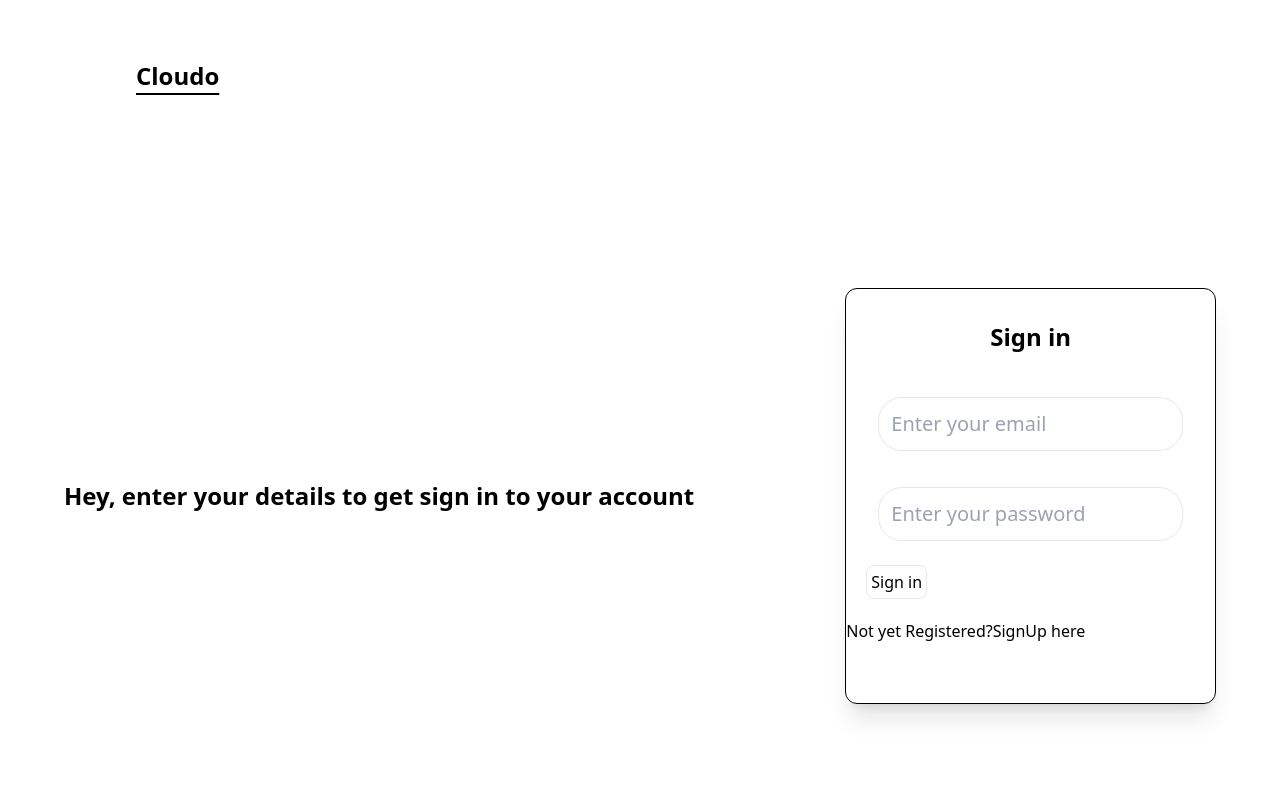
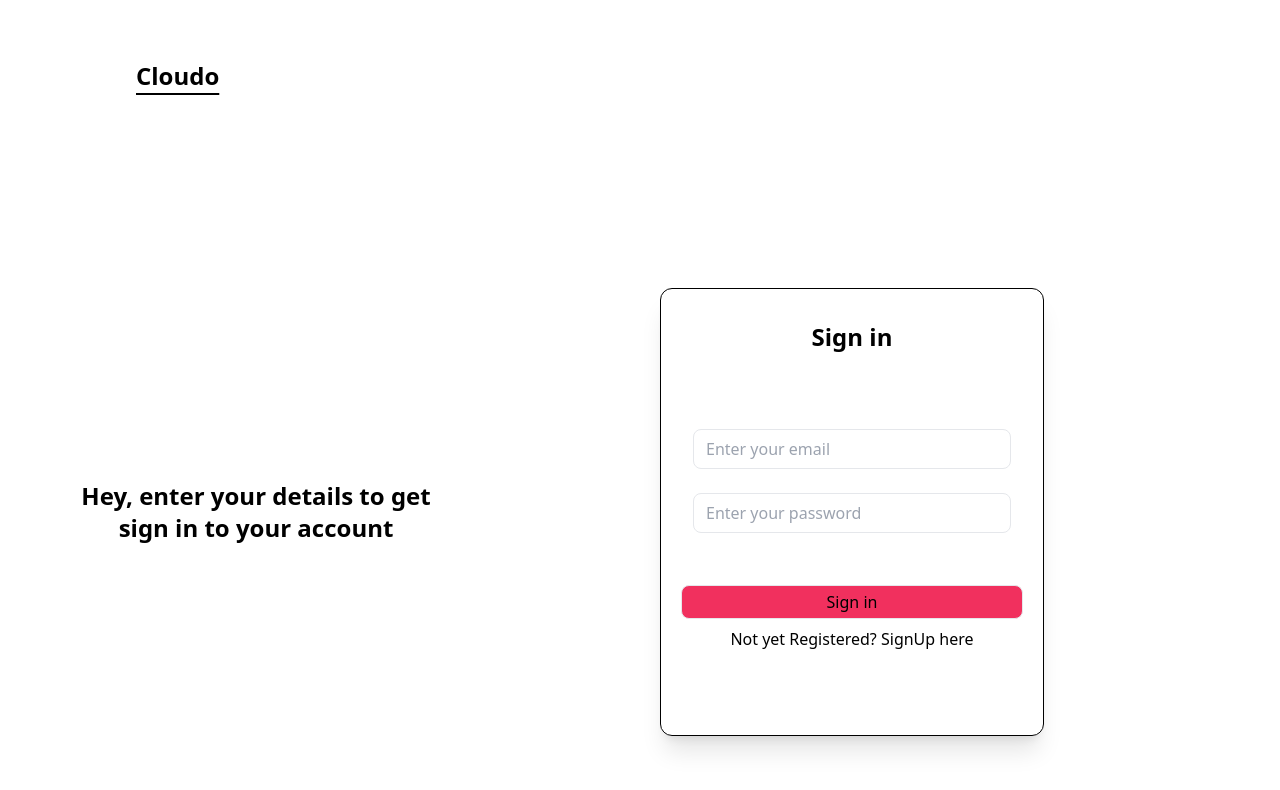
Before and after one commit to Rohith-SK/Cloudo, a React (Create React App) app: page /signin in a window 1280 px wide. Shown: the top 790 px of the page. Built offline with nearby package versions, Linux system fonts and the light colour scheme.

Commit message:
Signin Styling

```diff
--- a/src/components/button/button.jsx
+++ b/src/components/button/button.jsx
@@ -1,11 +1,12 @@
 import React from "react";
+import "./button.scss";
 
 function Button({ name = "", type = "button", classStyle = "" }) {
   return (
     <button
       type={type}
       title={name}
-      className={`${classStyle} border rounded-lg p-1`}
+      className={`${classStyle} w-full border rounded-lg p-1 mt-10 form-button`}
     >
       {name}
     </button>
--- /dev/null
+++ b/src/components/button/button.scss
@@ -0,0 +1,6 @@
+@import "../../assets/scss/colors.scss";
+
+
+.form-button{
+    background-color: $color-palered;
+}
--- a/src/components/input/Input.jsx
+++ b/src/components/input/Input.jsx
@@ -9,7 +9,7 @@ function Input({
   onChangeFn = () => {},
 }) {
   return (
-    <div className="group m-3 py-3">
+    <div className="group m-3 py-3 pb-0">
       {/* <label
         for={labelName}
         class="block  mb-2 text-sm font-medium text-gray-900 dark:text-white"
@@ -22,7 +22,7 @@ function Input({
         placeholder={placeholder}
         onChange={onChangeFn}
         required={required}
-        className={`${classStyle} w-full border text-xl rounded-3xl mx-auto p-3`}
+        className={`${classStyle} w-full border text-base rounded-lg h-10 mx-auto p-3`}
       />
     </div>
   );
--- a/src/pages/signin/SignIn.jsx
+++ b/src/pages/signin/SignIn.jsx
@@ -5,7 +5,7 @@ import SignInFormComponent from "./SignInForm";
 function SignIn() {
   return (
     <div className="md:flex justify-between px-16 block gap-10 my-44">
-      <div className="w-2/3 md:my-48 my-5">
+      <div className="w-2/6 md:my-48 my-5">
         <h2 className="text-2xl text-center font-bold flex justify-start">
           Hey, enter your details to get sign in to your account
         </h2>
@@ -14,9 +14,12 @@ function SignIn() {
         <h2 className="text-2xl text-center font-bold mt-8">Sign in</h2>
         <SignInFormComponent />
         <div>
-          <h2>
-            Not yet Registered?
-            <Link to="/signup">SignUp</Link> here
+          <h2 className="text-base text-center font-medium mt-2 text-centre">
+            Not yet Registered?{" "}
+            <Link to="/signup" className>
+              SignUp
+            </Link>{" "}
+            here
           </h2>
         </div>
       </div>
--- a/src/pages/signin/SignInForm.jsx
+++ b/src/pages/signin/SignInForm.jsx
@@ -12,11 +12,11 @@ function SignInFormComponent() {
   };
 
   return (
-    <form method="post" className="p-5" onSubmit={handleSubmit}>
+    <form method="post" className="px-5 mt-16" onSubmit={handleSubmit}>
       <Input
         type="email"
         placeholder="Enter your email"
-        // labelName="Your email"
+        labelName="Your email"
         onChangeFn={setEmail}
         required={true}
       />
```
